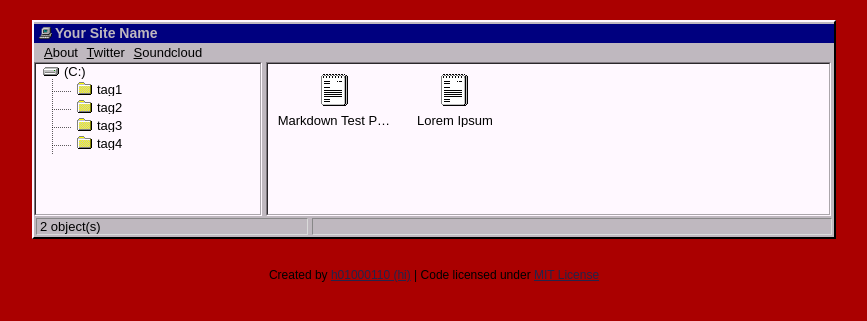
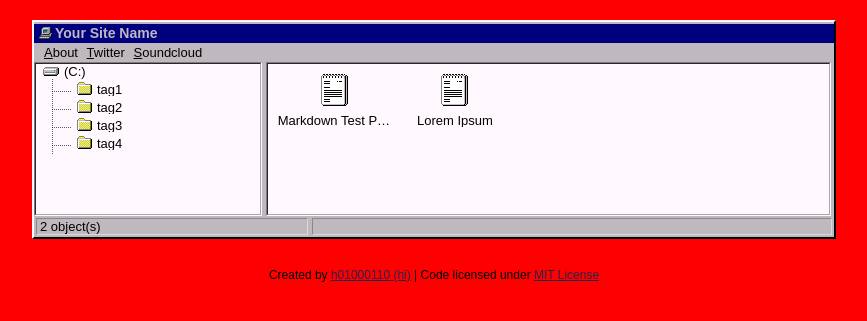
Before and after one commit to demonuser/demonuser.github.io, a Jekyll site: the page built from index.html, in a window 1280 px wide. Shown: the top 321 px of the page, without its empty margins (206-1073 px from the left). Built offline with Jekyll 4.4.1, drawn with Linux system fonts in a browser that asks for light colours.

Commit message:
Mr Hyde was here …

```diff
--- a/_sass/_main.scss
+++ b/_sass/_main.scss
@@ -1,5 +1,5 @@
 body {
-	background: #AA0000;
+	background: #f00;
 	font-family: sans-serif, serif, monospace;
 	font-size: 13px;
 }
```
